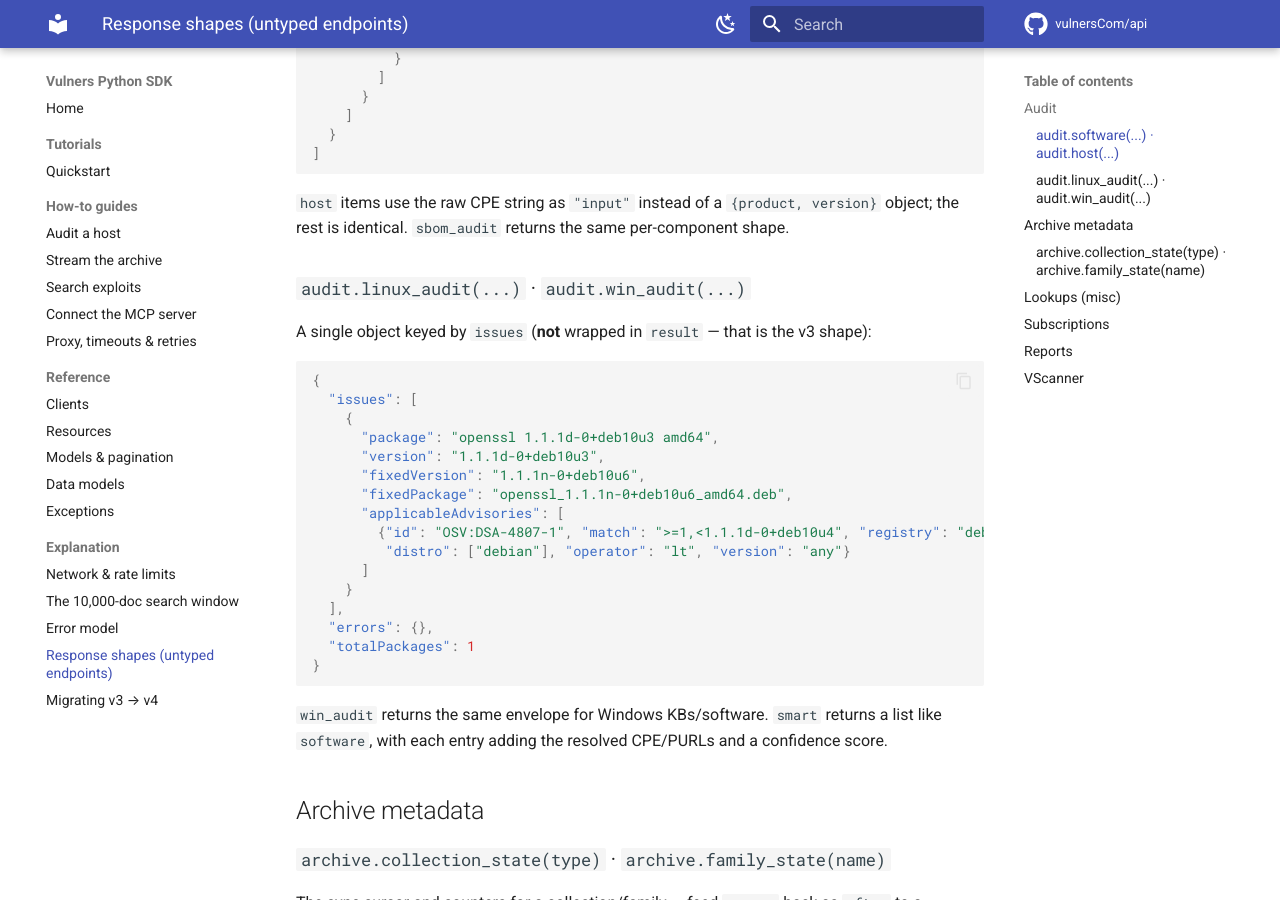
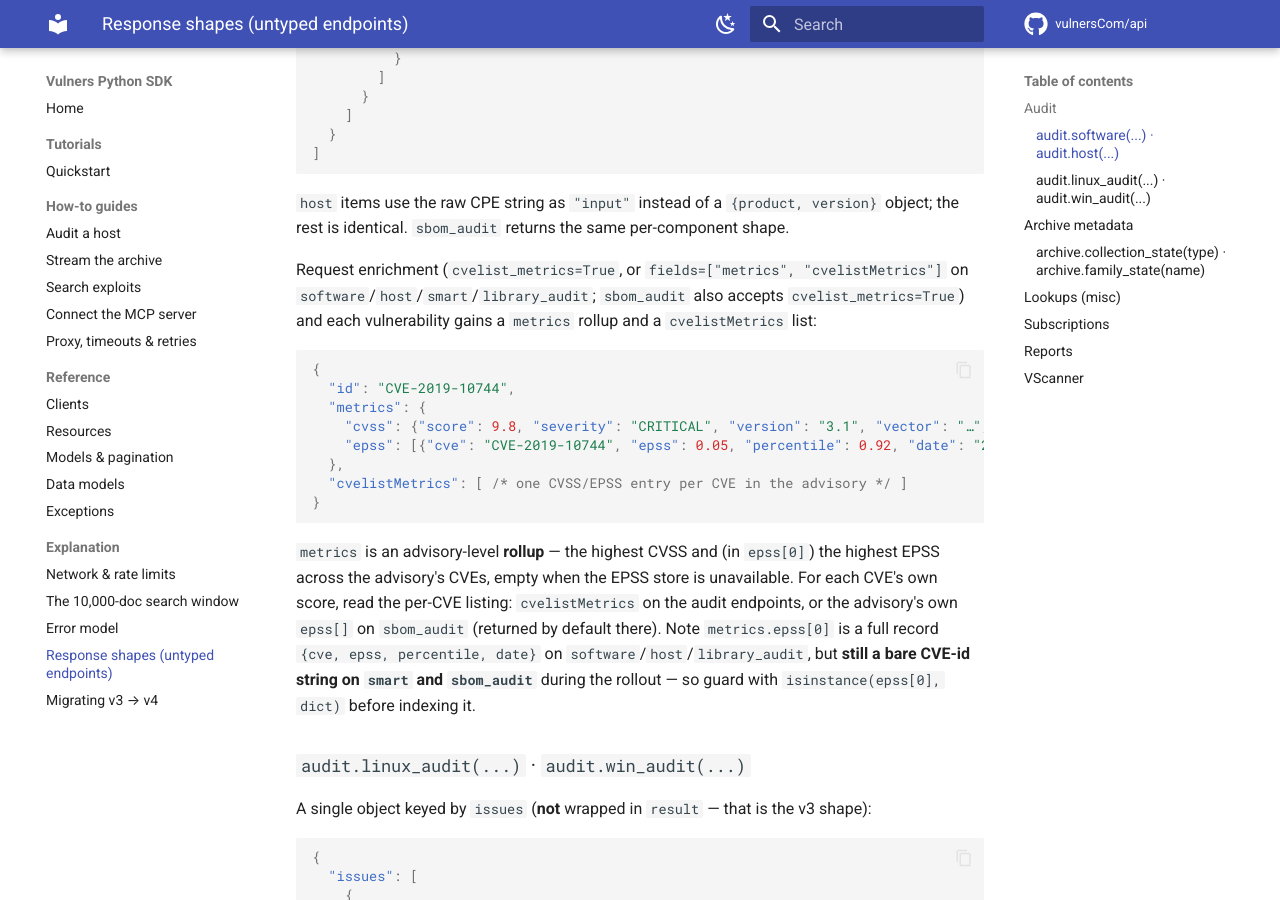
Before and after one commit to vulnersCom/api, an MkDocs documentation site: the page built from documentation/explanation/response-shapes.md, in a window 1280 px wide and 900 px high, scrolled down 902 px. Built offline with MkDocs 1.6.1 and Material for MkDocs 9.7.7, drawn with Linux system fonts in a browser that asks for light colours; comment, search, counter and statistics services are not loaded.

Commit message:
docs: document transitional metrics.epss dual shape and per-CVE listing sources
The audit advisory metrics rollup carries epss[0] as a full EPSS record on software/host/library but still a bare CVE-id string on smart and sbom during the current rollout; document the dual shape with an isinstance guard, and point readers to cvelistMetrics (audit) or the advisory epss[] (sbom) for per-CVE scores.

````diff
--- a/documentation/explanation/response-shapes.md
+++ b/documentation/explanation/response-shapes.md
@@ -47,6 +47,29 @@ Both return a **list**, one entry per input item, each with the affecting vulner
 
 `host` items use the raw CPE string as `"input"` instead of a `{product, version}` object; the
 rest is identical. `sbom_audit` returns the same per-component shape.
+
+Request enrichment (`cvelist_metrics=True`, or `fields=["metrics", "cvelistMetrics"]` on
+`software`/`host`/`smart`/`library_audit`; `sbom_audit` also accepts `cvelist_metrics=True`) and
+each vulnerability gains a `metrics` rollup and a `cvelistMetrics` list:
+
+```json
+{
+  "id": "CVE-2019-10744",
+  "metrics": {
+    "cvss": {"score": 9.8, "severity": "CRITICAL", "version": "3.1", "vector": "…", "source": "osv"},
+    "epss": [{"cve": "CVE-2019-10744", "epss": 0.05, "percentile": 0.92, "date": "2026-09-04"}]
+  },
+  "cvelistMetrics": [ /* one CVSS/EPSS entry per CVE in the advisory */ ]
+}
+```
+
+`metrics` is an advisory-level **rollup** — the highest CVSS and (in `epss[0]`) the highest EPSS
+across the advisory's CVEs, empty when the EPSS store is unavailable. For each CVE's own score, read
+the per-CVE listing: `cvelistMetrics` on the audit endpoints, or the advisory's own `epss[]` on
+`sbom_audit` (returned by default there). Note `metrics.epss[0]` is a full record
+`{cve, epss, percentile, date}` on `software`/`host`/`library_audit`, but **still a bare CVE-id
+string on `smart` and `sbom_audit`** during the rollout — so guard with `isinstance(epss[0], dict)`
+before indexing it.
 
 ### `audit.linux_audit(...)` · `audit.win_audit(...)`
 
````
Also changed, not shown: documentation/how-to/audit-a-host.md (+16 -0 lines).
